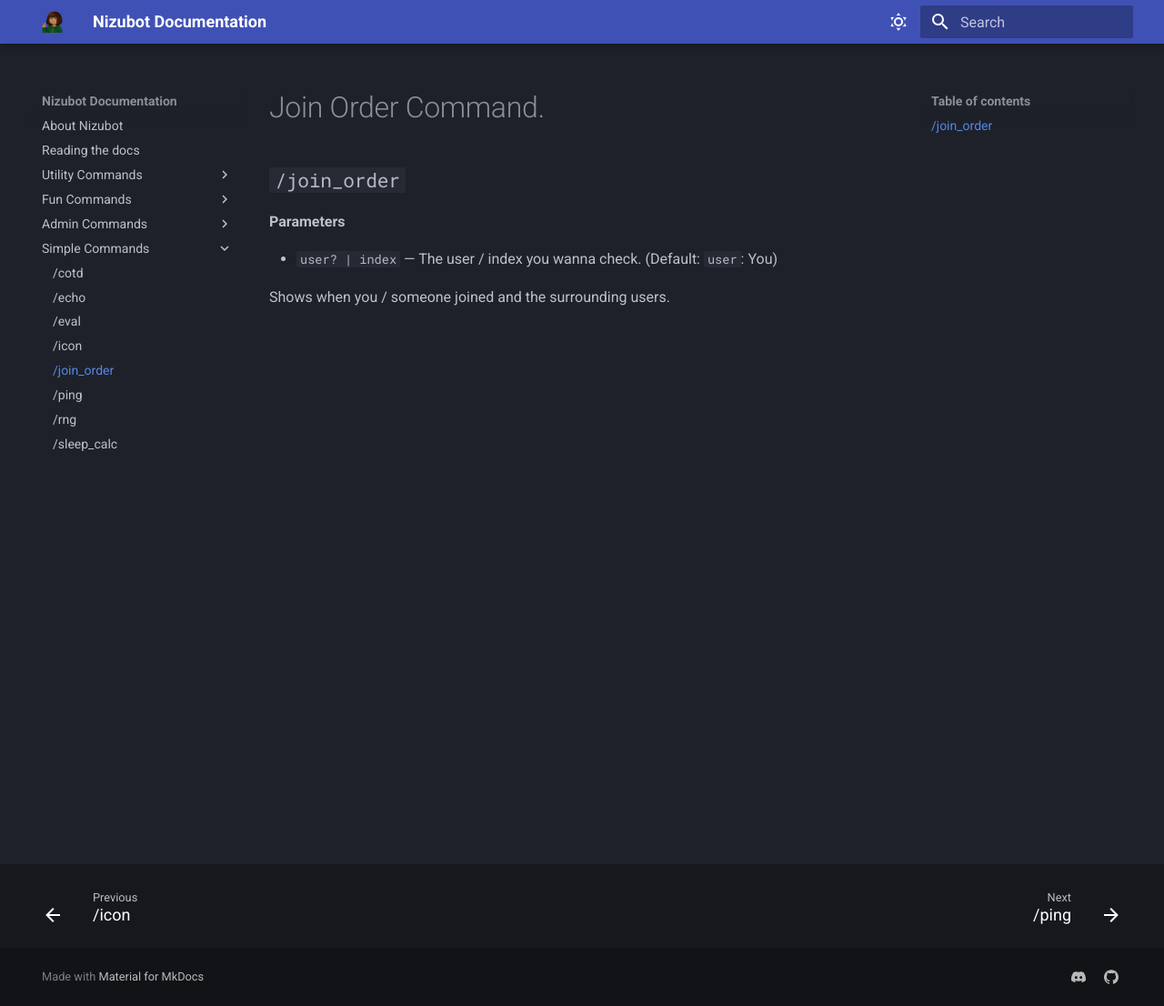
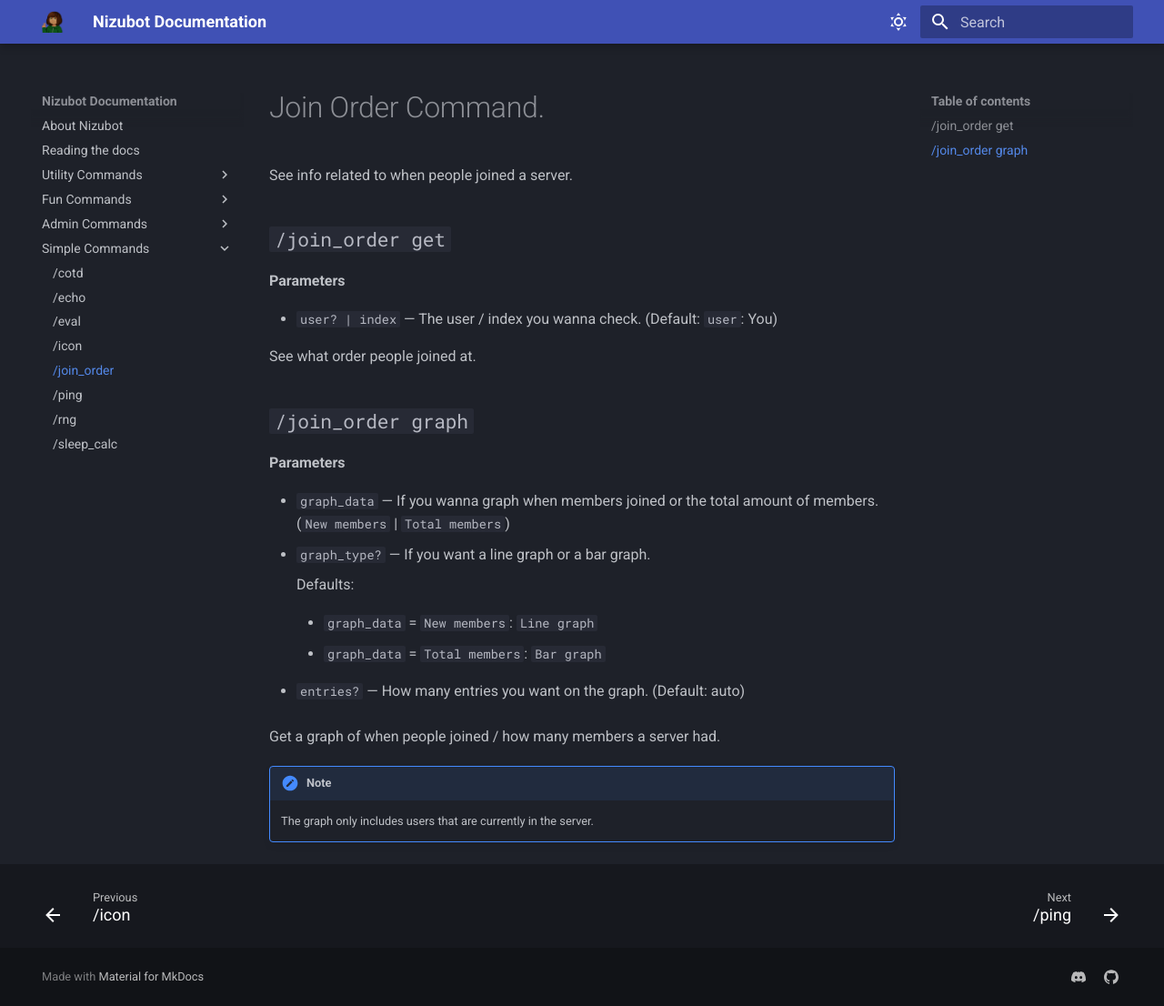
Before and after one commit to InZan17/Nizubot-Rust, an MkDocs documentation site: the page built from docs/commands/simple/join_order.md, in a window 1280 px wide and 1106 px high. Shown: the whole window at 91% size. Built offline with MkDocs 1.6.1 and Material for MkDocs 9.7.7, drawn with Linux system fonts in a browser that asks for light colours.

Commit message:
Update /join_order docs

```diff
--- a/docs/commands/simple/join_order.md
+++ b/docs/commands/simple/join_order.md
@@ -1,8 +1,29 @@
 # Join Order Command.
 
-## `/join_order`
+See info related to when people joined a server.
+
+## `/join_order get`
 **Parameters**
 
 - `user? | index` — The user / index you wanna check. (Default: `user`: You)
 
-Shows when you / someone joined and the surrounding users.
+See what order people joined at.
+
+## `/join_order graph`
+**Parameters**
+
+- `graph_data` — If you wanna graph when members joined or the total amount of members. (`New members` | `Total members`)
+- `graph_type?` — If you want a line graph or a bar graph.
+
+    Defaults:
+
+    - `graph_data` = `New members`: `Line graph`
+
+    - `graph_data` = `Total members`: `Bar graph`
+
+- `entries?` — How many entries you want on the graph. (Default: auto)
+
+Get a graph of when people joined / how many members a server had.
+
+!!! note annotate
+    The graph only includes users that are currently in the server.
```
